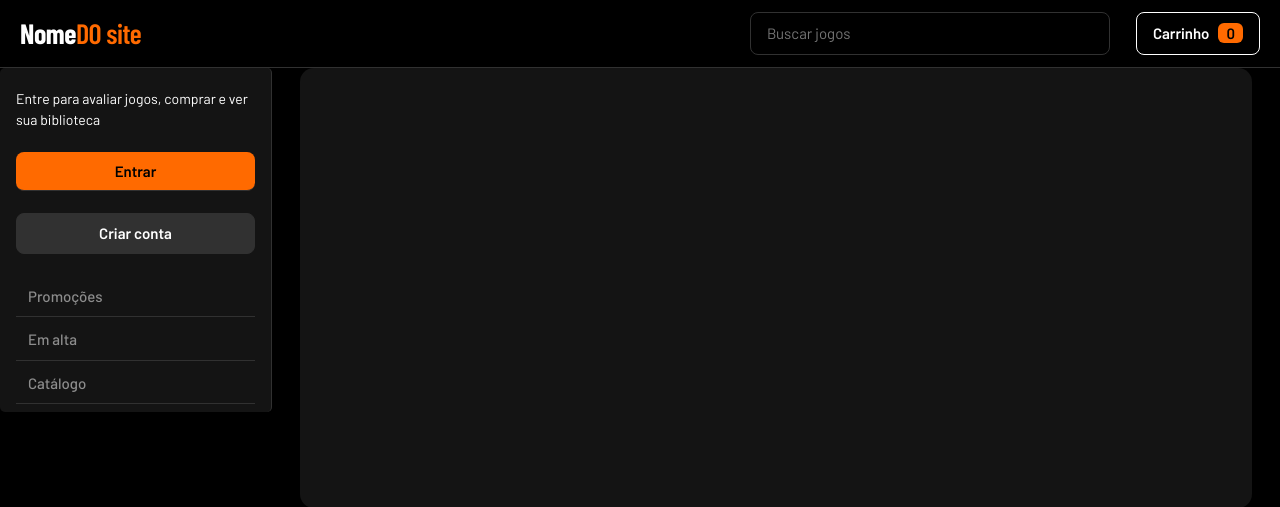
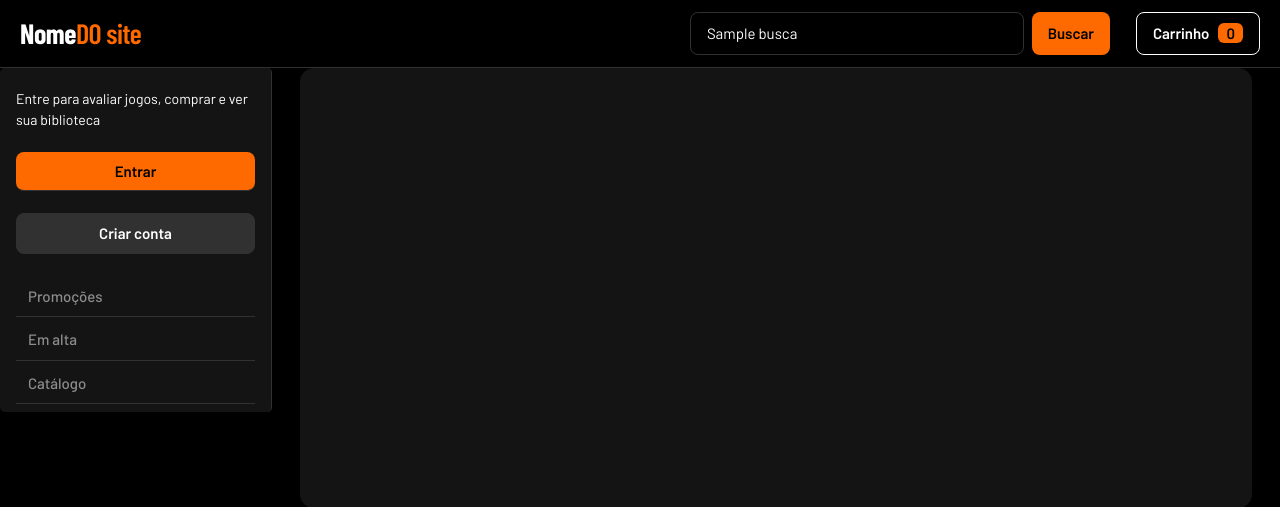
Before and after one commit to Caiovini02/projeto_biblioteca_de_jogos, a Flask app: template biblioteca_de_jogos/projeto/templates/homepage.html in a window 1280 px wide. Shown: the top 507 px of the page. Run offline with Flask 3, Linux system fonts and the light colour scheme; the template is opened without the code that fills it: most values are stand-ins (such as "Sample title", 1, 10 or a date in 2020); some web fonts are replaced.

Commit message:
Integração da busca de jogos com a homepage, combinada ao filtro de gênero (#46)

```diff
--- a/biblioteca_de_jogos/projeto/static/css/homepage.css
+++ b/biblioteca_de_jogos/projeto/static/css/homepage.css
@@ -69,10 +69,30 @@ button {
   font-weight: 600;
 }
 
-.navbar input {
+/* busca por título (#46): o formulário assume o lugar que o campo ocupava */
+.busca-jogos {
+  display: flex;
   flex: 1;
-  max-width: 360px;
+  gap: 8px;
+  max-width: 420px;
   margin-left: auto;
+}
+
+.btn-buscar {
+  padding: 9px 16px;
+  border-radius: 8px;
+  background: var(--laranja);
+  color: var(--fundo);
+  font-weight: 700;
+}
+
+.btn-buscar:hover {
+  background: var(--laranja-hover);
+}
+
+.navbar input[type="search"] {
+  flex: 1;
+  min-width: 0;
   padding: 9px 16px;
   border-radius: 8px;
   border: 1px solid var(--borda);
@@ -356,11 +376,13 @@ footer {
     gap: 10px;
     padding: 10px 14px;
   }
-  .navbar input {
+  .busca-jogos {
     order: 3;
     flex-basis: 100%;
     max-width: none;
     margin: 0;
+  }
+  .navbar input[type="search"] {
     color: var(--texto);
   }
   .carrinho {
--- a/biblioteca_de_jogos/projeto/templates/homepage.html
+++ b/biblioteca_de_jogos/projeto/templates/homepage.html
@@ -10,12 +10,20 @@
     <header class="navbar">
       <a class="menu-lateral" href="#side" aria-label="Abrir menu">Menu</a>
       <a class="logo" href="#">Nome<span>DO site</span></a>
+      {# Busca por título (#46): formulário GET, sem JavaScript. O "genero" oculto
+         mantém o filtro de gênero já aplicado, e o "#catalog" leva ao resultado. #}
+      <form class="busca-jogos" method="get" action="{{ url_for('homepage') }}#catalog">
         <input
           id="search"
           type="search"
+          name="busca"
+          value="{{ busca }}"
           placeholder="Buscar jogos"
           aria-label="Buscar jogos"
         />
+        <input type="hidden" name="genero" value="{{ genero_selecionado }}" />
+        <button class="btn-buscar" type="submit">Buscar</button>
+      </form>
       <button id="carrinho" class="carrinho">
         Carrinho <b id="carrinho-b">0</b>
       </button>
@@ -66,6 +74,8 @@
                 {# Filtro por gênero (#51): formulário GET, sem JavaScript. O envio
                    vai para /?genero=... e o "#catalog" volta a página para o catálogo. #}
                 <form class="filtro-genero" method="get" action="{{ url_for('homepage') }}#catalog">
+                  {# "busca" oculto: filtrar por gênero não apaga a busca (#46) #}
+                  <input type="hidden" name="busca" value="{{ busca }}" />
                   <select id="genero" name="genero" aria-label="Gênero">
                     <option value="">Qualquer gênero</option>
                     {% for genero in generos %}
@@ -118,6 +128,10 @@
                   </article>
                 {% endfor %}
               </div>
+            {% elif busca and genero_selecionado %}
+              <p class="catalogo-vazio">Nenhum jogo encontrado para "{{ busca }}" no gênero "{{ genero_selecionado }}".</p>
+            {% elif busca %}
+              <p class="catalogo-vazio">Nenhum jogo encontrado para "{{ busca }}".</p>
             {% elif genero_selecionado %}
               <p class="catalogo-vazio">Nenhum jogo encontrado no gênero "{{ genero_selecionado }}".</p>
             {% else %}
```
Also changed, not shown: biblioteca_de_jogos/tests/test_catalogo.py (+67 -0 lines). Lines whose indentation alone changed are shown as unchanged.
